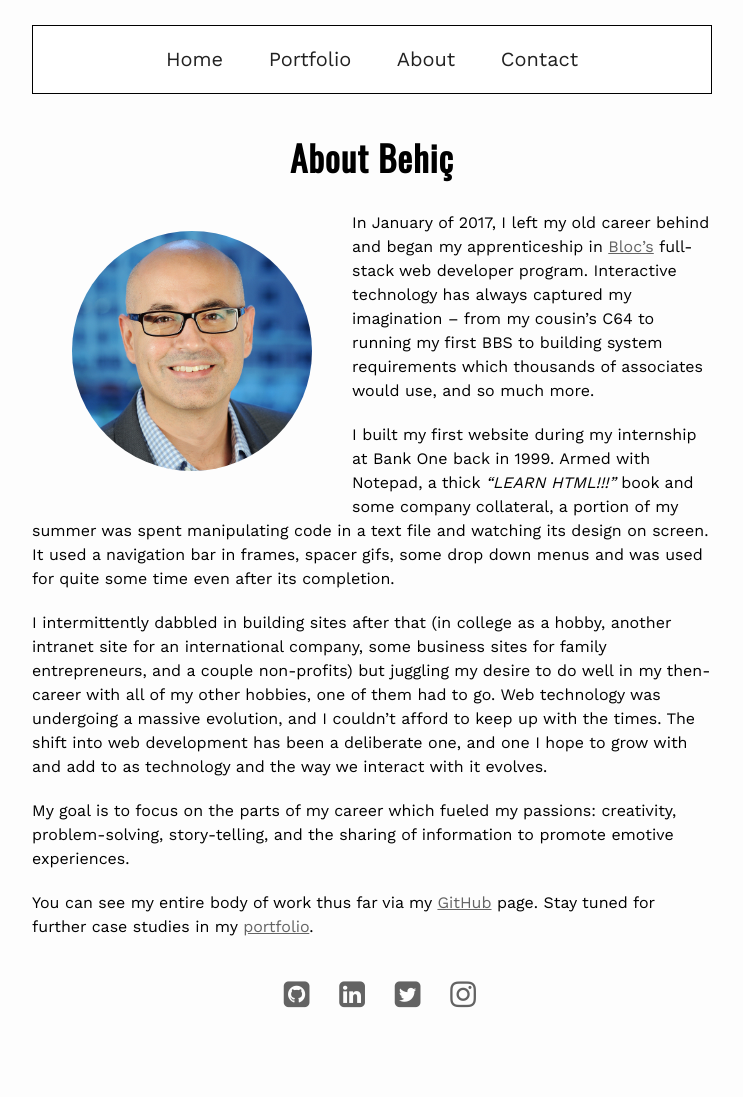
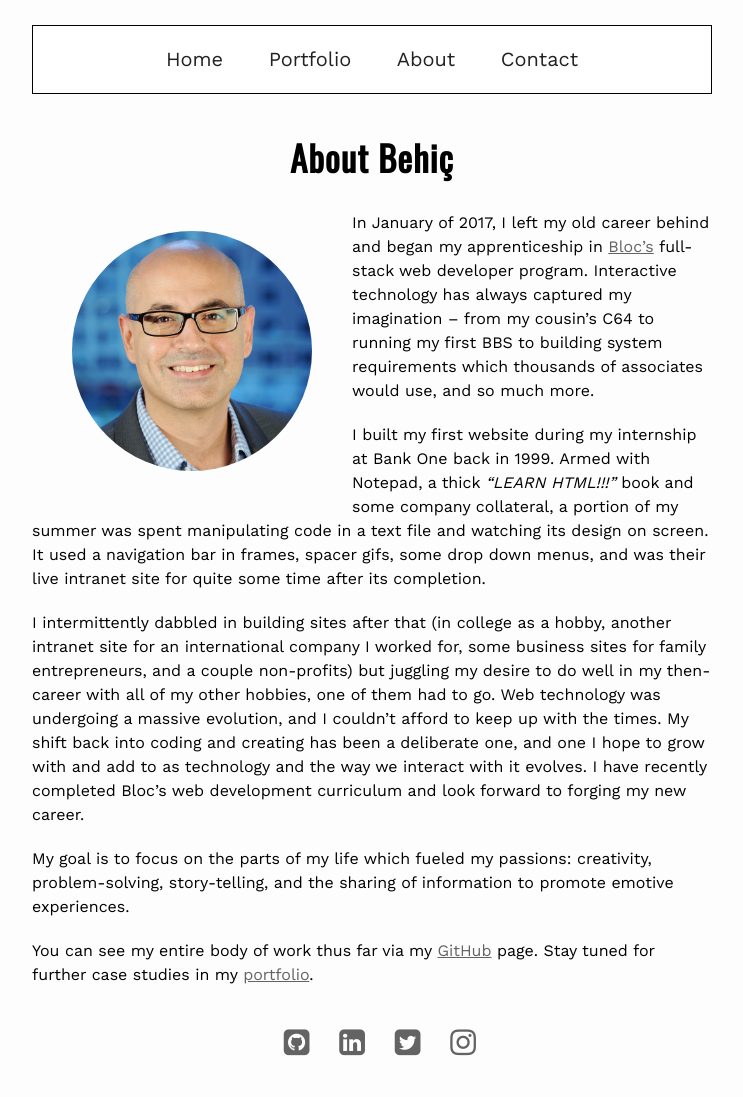
Before and after one commit to behica/behica.github.io, a Jekyll site: the page built from about.md, in a window 1280 px wide. Shown: the whole page, without its empty margins (268-1011 px from the left). Built offline with Jekyll 4.4.1, drawn with Linux system fonts in a browser that asks for light colours; nearby versions of some CDN libraries; some web fonts are replaced; before the commit the page ends 1049 px from its top, so only the background shows below that.

Commit message:
Minor update

```diff
--- a/about.md
+++ b/about.md
@@ -10,10 +10,10 @@ order: 2
 
 In January of 2017, I left my old career behind and began my apprenticeship in [Bloc's](https://bloc.io) full-stack web developer program. Interactive technology has always captured my imagination -- from my cousin's C64 to running my first BBS to building system requirements which thousands of associates would use, and so much more.
 
-I built my first website during my internship at Bank One back in 1999. Armed with Notepad, a thick _"LEARN HTML!!!"_ book and some company collateral, a portion of my summer was spent manipulating code in a text file and watching its design on screen. It used a navigation bar in frames, spacer gifs, some drop down menus and was used for quite some time even after its completion.
+I built my first website during my internship at Bank One back in 1999. Armed with Notepad, a thick _"LEARN HTML!!!"_ book and some company collateral, a portion of my summer was spent manipulating code in a text file and watching its design on screen. It used a navigation bar in frames, spacer gifs, some drop down menus, and was their live intranet site for quite some time after its completion.
 
-I intermittently dabbled in building sites after that (in college as a hobby, another intranet site for an international company, some business sites for family entrepreneurs, and a couple non-profits) but juggling my desire to do well in my then-career with all of my other hobbies, one of them had to go. Web technology was undergoing a massive evolution, and I couldn't afford to keep up with the times. The shift into web development has been a deliberate one, and one I hope to grow with and add to as technology and the way we interact with it evolves.
+I intermittently dabbled in building sites after that (in college as a hobby, another intranet site for an international company I worked for, some business sites for family entrepreneurs, and a couple non-profits) but juggling my desire to do well in my then-career with all of my other hobbies, one of them had to go. Web technology was undergoing a massive evolution, and I couldn't afford to keep up with the times. My shift back into coding and creating has been a deliberate one, and one I hope to grow with and add to as technology and the way we interact with it evolves. I have recently completed Bloc's web development curriculum and look forward to forging my new career.
 
-My goal is to focus on the parts of my career which fueled my passions: creativity, problem-solving, story-telling, and the sharing of information to promote emotive experiences.
+My goal is to focus on the parts of my life which fueled my passions: creativity, problem-solving, story-telling, and the sharing of information to promote emotive experiences.
 
 You can see my  entire body of work thus far via my [GitHub](https://github.com/behica) page. Stay tuned for further case studies in my [portfolio](/portfolio/).
```
Also changed, not shown: portfolio.md (+2 -0 lines).
